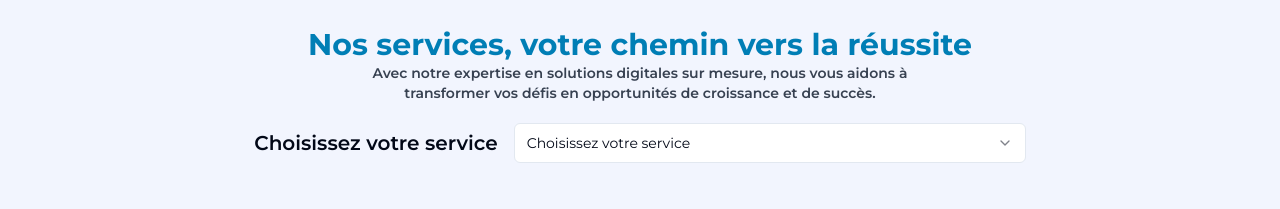
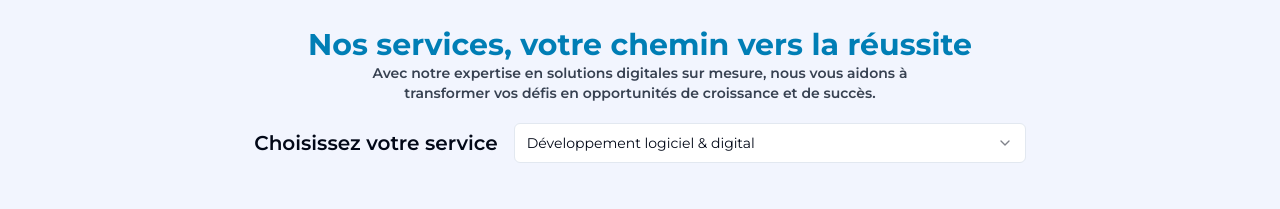
Before and after one commit to ZAKMOUCHTATI44/maroc-sii, a React (Vite) app: page / in a window 1280 px wide. Shown: the part 1260-1469 px from the top of the page. Built offline with nearby package versions, Linux system fonts and the light colour scheme.

Commit message:
change the default value

```diff
--- a/src/components/Services.tsx
+++ b/src/components/Services.tsx
@@ -89,7 +89,7 @@ const Services = () => {
         <h2 className="font-semibold text-xl grid col-span-2">
         Choisissez votre service
         </h2>
-        <Select onValueChange={(e) => setStep(Number(e))} >
+        <Select defaultValue="0" onValueChange={(e) => setStep(Number(e))} >
           <SelectTrigger className="max-w-lg" >
             <SelectValue placeholder="Choisissez votre service" />
           </SelectTrigger>
```
